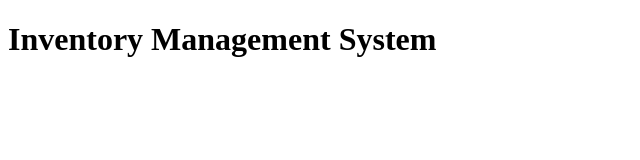
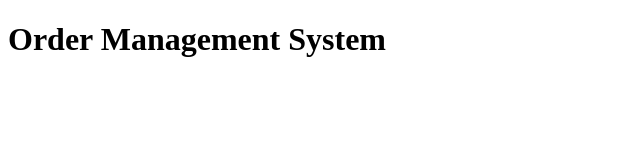
Before and after one commit to jessica-ilj/Coding-Challenge-5, a plain HTML site: page index.html in a window 1280 px wide. Shown: the whole page, without its empty margins (0-640 px from the left). Drawn offline with Linux system fonts and the light colour scheme.

```diff
--- a/index.html
+++ b/index.html
@@ -6,7 +6,7 @@
     <title>Inventory Management System</title>
 </head>
 <body>
-    <h1>Inventory Management System</h1>
+    <h1>Order Management System</h1>
     <script src="order_management_system.js"></script>
 </body>
 </html>
```
